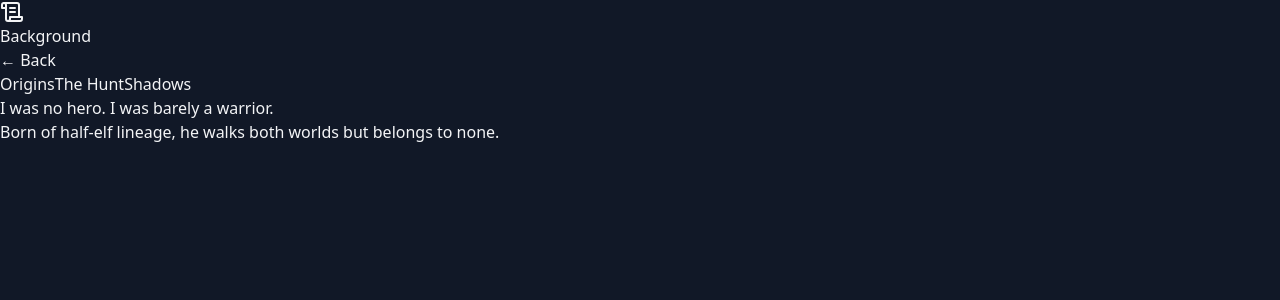
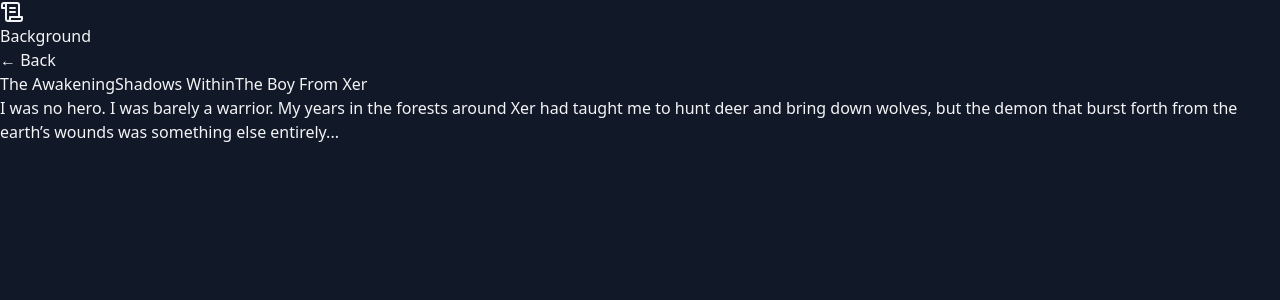
Before and after one commit to rlindgaard-collab/Karandras, a React (Vite) app: page /story in a window 1280 px wide. Shown: the top 300 px of the page. Built offline with nearby package versions, Linux system fonts and the light colour scheme.

Commit message:
Updated characterData.ts

```diff
--- a/src/data/characterData.ts
+++ b/src/data/characterData.ts
@@ -24,32 +24,71 @@ export const characterData = {
       notes: "A pair of lean, serrated blades...",
     },
   ],
-  gear: ["Shadow-weave Armor", "Mask of the Mantis", "Boots of Bounding"],
-
-  // gammel story (fallback)
+  gear: [
+    "Shadow-weave Armor",
+    "Mask of the Mantis",
+    "Boots of Bounding",
+  ],
   story: "Few have seen Karandras move—fewer still knew they were watched...",
-
-  // ny struktur med kapitler
   storyChapters: [
     {
-      title: "Origins",
+      id: "awakening",
+      title: "The Awakening",
       content: [
-        "I was no hero. I was barely a warrior.",
-        "Born of half-elf lineage, he walks both worlds but belongs to none.",
+        `I was no hero. I was barely a warrior.
+My years in the forests around Xer had taught me to hunt deer and bring down wolves, but the demon that burst forth from the earth’s wounds was something else entirely...`,
       ],
     },
     {
-      title: "The Hunt",
+      id: "shadows-within",
+      title: "Shadows Within",
       content: [
-        "With serrated twin blades, Karandras stalks his prey.",
-        "The forest itself seems to hold its breath when he strikes.",
+        `At first, I thought the voice would only guide me in battle.
+It told me where to strike, when to duck, how to let the sabers sing...`,
       ],
     },
     {
-      title: "Shadows",
+      id: "boy-from-xer",
+      title: "The Boy From Xer",
       content: [
-        "Legends whisper of his mask, the Mantis visage.",
-        "To see it is to know the end is near.",
+        `The boat creaked beneath us, its timbers groaning like old bones. The sea wind bit at my face, sharp and cold, and every now and then I caught myself staring at the others aboard. Adventurers, warriors, mages — people who belonged to a story already in motion.
+
+I was not one of them.
+Not yet.
+
+I kept my hood low, my sabers hidden beneath the cloak. The steel pulsed faintly, as if impatient, as if hungry. And when the waves were quiet enough, I heard him whisper in the back of my mind.
+
+“You will be tested again soon. The true hunt begins in Greengold.”
+
+I clenched my jaw and tried to shut him out. I told myself I was still the boy from Xer, the one who used to hunt stags and wolves, not demons. But the others aboard gave me curious glances. Perhaps they already saw something different in me.
+
+When the ship reached Greengold, the air changed. It wasn’t the salt of the harbor that reached us first, but the stink of rot. Spore-mist clung to the streets like a shroud, and screams echoed from deeper within the city.
+
+Then I saw them.
+Elves — their skin pale and veined with fungus, their eyes dull with corruption. They staggered toward us, once proud citizens of Greengold, now nothing but hollow husks of the spore plague.
+
+The adventurers drew their weapons. I did too.
+And the voice inside me smiled.
+
+“Now. Let them see what you are.”
+
+The elves lunged, claws and tendrils writhing where fingers once were. I met the first with a step to the side and felt my sabers carve through its chest. Too clean. Too practiced. It was not my move — it was his.
+
+The others fought fiercely, spells and steel cutting down the corrupted, but I could feel the weight of eyes on me. I moved through the fray like a shadow, blades flashing in a rhythm I had never learned, yet could not forget. Each strike was precise, merciless. Each kill echoed with the cold satisfaction of the old hunter inside me.
+
+One of the corrupted cried out in Elvish as I cut it down. For a heartbeat, I faltered — I understood its words. It begged for release.
+“Finish it,” hissed Karandras. “Show them mercy in death.”
+
+And so I did.
+
+When the battle ended, the square before the temple was slick with blood and spores. The adventurers stood panting, their eyes drifting toward the building. From its doors seeped thick fungal growth, pulsing, spreading. The heart of the infestation.
+
+I tightened my grip on the sabers. Their weight was steady, inevitable.
+The others might have thought they had simply met another ally on their voyage to Greengold. But I knew better.
+
+I was no longer just the boy from Xer.
+I was Karandras.
+And the hunt had only just begun.`,
       ],
     },
   ],
```
